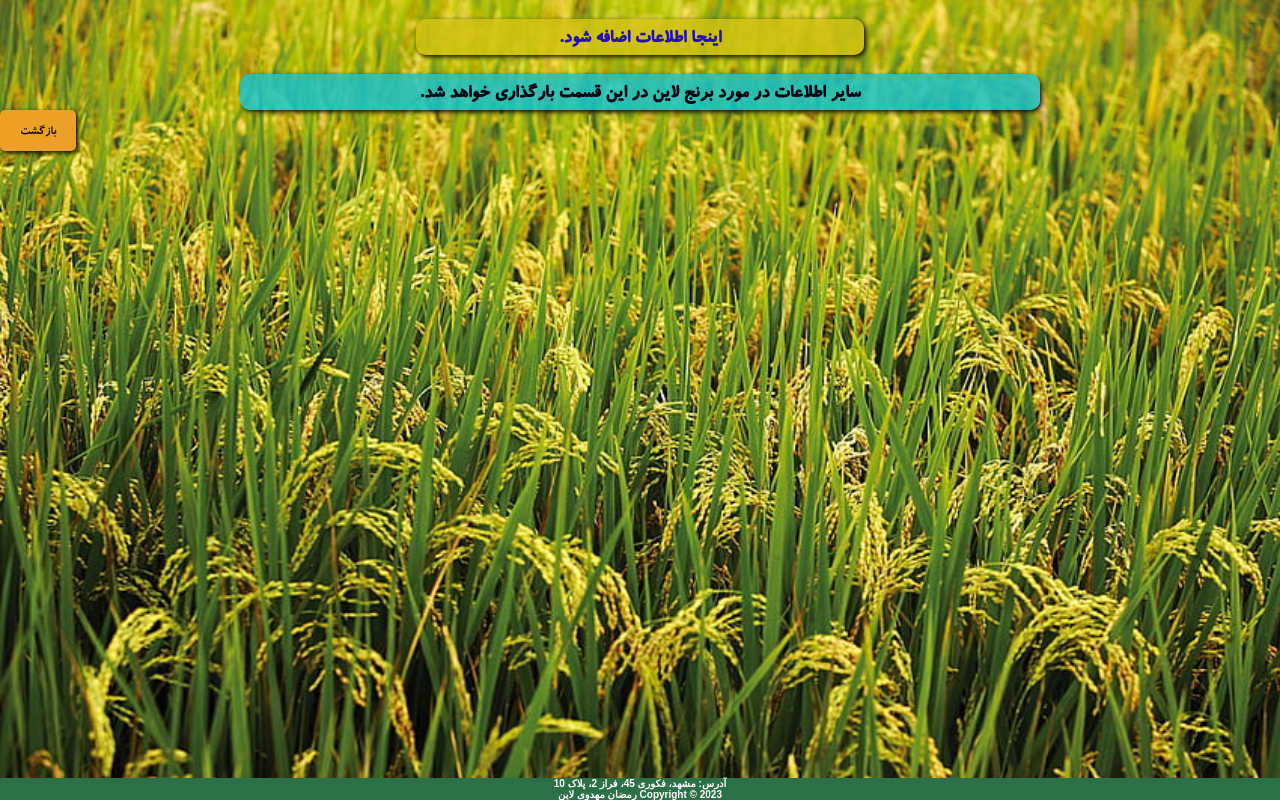
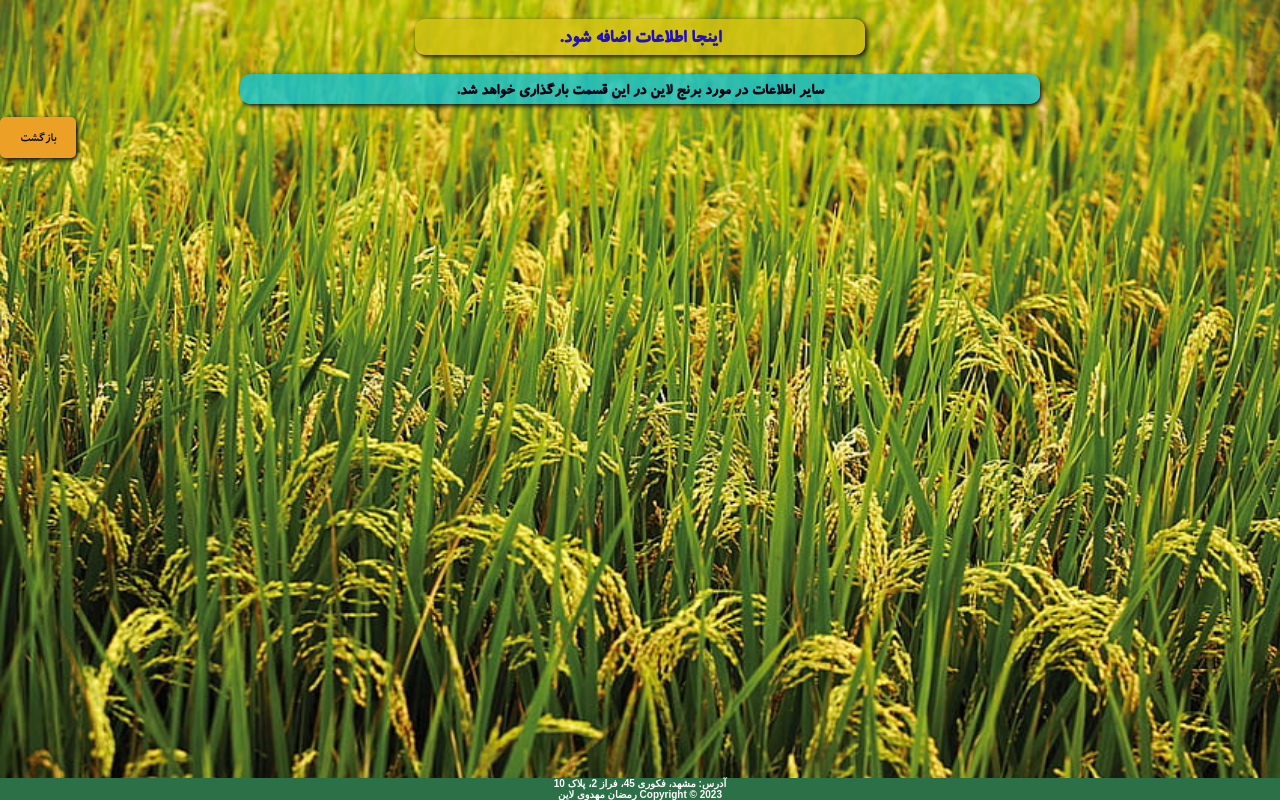
Before and after one commit to miladmahdavilayen/kalat_rice, a React (Create React App) app: page /info in a window 1280 px wide. Built offline with nearby package versions, Linux system fonts and the light colour scheme.

Commit message:
small updates

```diff
--- a/src/App.css
+++ b/src/App.css
@@ -29,7 +29,7 @@ width: 95%;
 max-width: 700px;
 background-color: rgba(49, 203, 155, 0.8);
 border-radius: 10px;
-padding: 2em;
+padding: 1em;
 box-shadow: 2px 2px 5px #23282c;
 
 }
@@ -40,7 +40,7 @@ font-size: 18px;
 }
 
 .select{
-margin: 2em auto;
+margin: 2em 1em;
 width: 95%;
 font-size: 16px;
 max-width: 700px;
@@ -94,9 +94,8 @@ h2 {
   max-width: 800px;
   background-color: rgba(146, 210, 19, 0.814);
   border-radius: 10px;
-  padding: .15em;
+  padding: 0.1em;
   box-shadow: 2px 2px 5px #080808;
-
   }
 
 
@@ -125,8 +124,8 @@ h5{
   font-size: 1.2em;
   font-family: koodak;
   margin: 1em auto;
-  width: 35%;
-  max-width: 800px;
+  min-width: 300px;
+  max-width: 450px;
   background-color: rgba(210, 194, 19, 0.814);
   border-radius: 10px;
   padding: .15em;
@@ -137,11 +136,11 @@ h5{
 h6{
   text-align:center;
   color: #090715;
-  font-size: 1.2em;
+  font-size: 1em;
   font-family: koodak;
   margin: auto auto;
-  width: 20%;
   max-width: 800px;
+  min-width: 300px;
   background-color: rgba(19, 194, 210, 0.814);
   border-radius: 10px;
   padding: .15em;
@@ -167,7 +166,7 @@ h6{
 
 
 .return_button{
-  margin: auto auto;
+  margin: 1em auto;
   background-color: #eca025;
   color: #110d0d;
   border: none;
--- a/src/routes/LayenRice.jsx
+++ b/src/routes/LayenRice.jsx
@@ -12,7 +12,7 @@ const LayenRiceInfo = () =>{
     const navigate = useNavigate();
 
     return(<>
-        <div >
+        <div className='information' >
             <h5 dir='rtl'>
                 {info}
             </h5>
```
Also changed, not shown: 13 other files (tests, documents, lock files or other folders).
